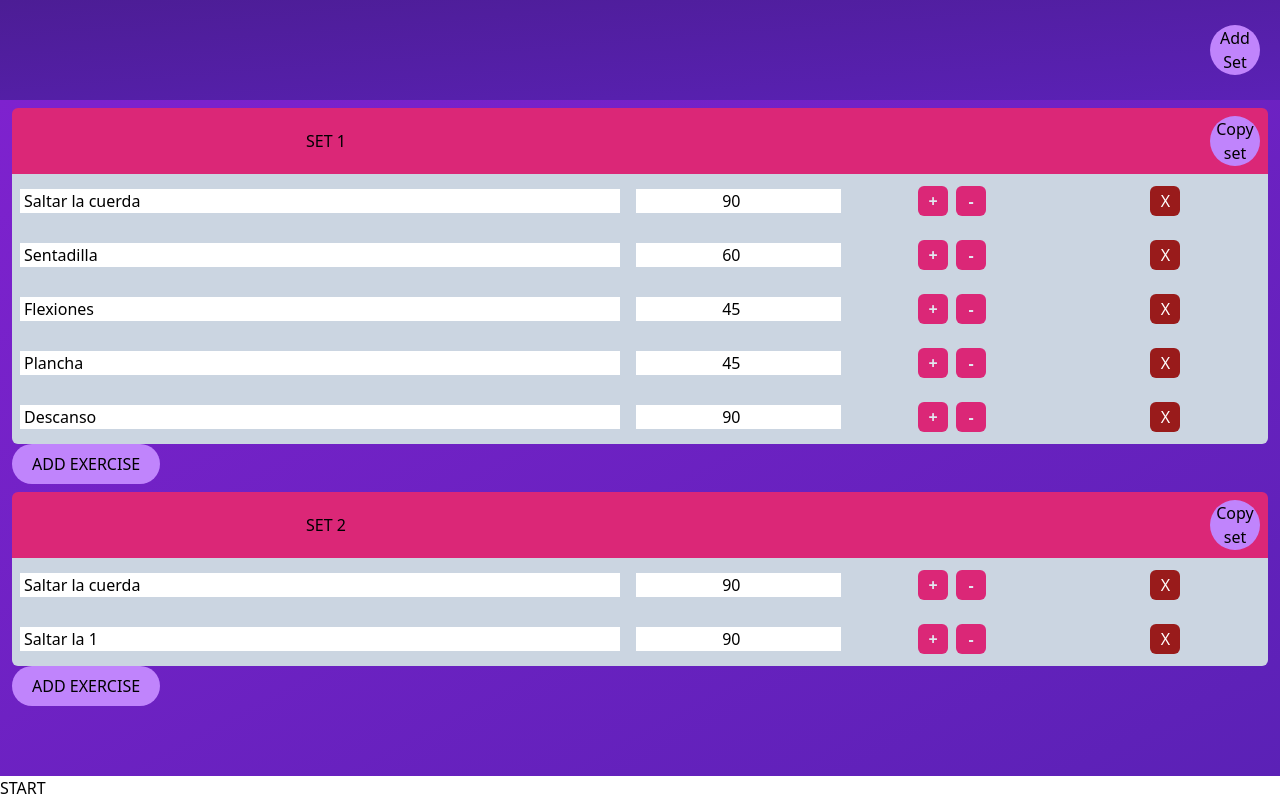
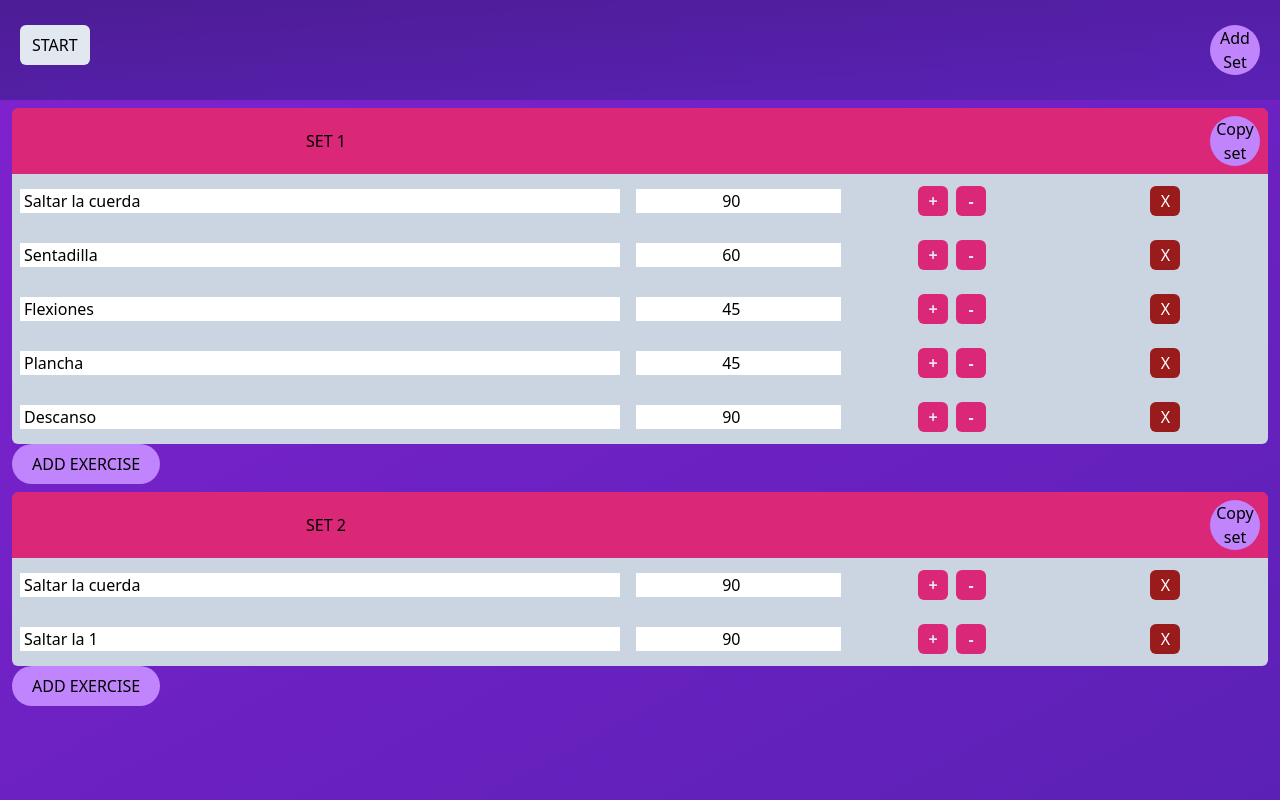
Before and after one commit to Fernandojbf123/fitness-music-2, a React (Vite) app: page / in a window 1280 px wide. Built offline with nearby package versions, Linux system fonts and the light colour scheme.

Commit message:
added form validation and error msg

```diff
--- a/src/App.jsx
+++ b/src/App.jsx
@@ -30,9 +30,7 @@ function App() {
         }
         </main>
 
-        <div>
-          <button className='btn'>{`START`}</button>
-        </div>
+
       </div>
   )
 }
--- a/src/components/errorMsg.jsx
+++ b/src/components/errorMsg.jsx
@@ -1,12 +1,8 @@
-import React, { useEffect } from 'react'
-import "../Styles/errorMsg.css"
-
-const ErrorMsg = ({errorMsg, isErrorActive}) => {
+const ErrorMsg = ({errorMsg}) => {
 
   return (
 
-    isErrorActive &&
-        <div className='errorMsg'>
+        <div className='m-1 p-2 text-slate-200 font-bold bg-red-800 rounded-md'>
             {errorMsg}
         </div>
   )
--- a/src/components/exerciseCard.jsx
+++ b/src/components/exerciseCard.jsx
@@ -8,7 +8,6 @@ const ExerciseCard = ({groupId}) =>  {
     const exercisesData = data.exercisesData.filter( exercise => exercise.groupId === groupId)
     const idx = data.sets.findIndex(set => set.id === groupId)
     const title = data.sets[idx].title;
-
 
     return (
         <div className='px-3'>
--- a/src/components/header.jsx
+++ b/src/components/header.jsx
@@ -1,16 +1,33 @@
 import useFitness from "../hooks/useFitness"
+import ErrorMsg from "./errorMsg"
 
 const Header = () => {
 
-  const {handleAddSet} = useFitness()
+  const {errorMsg, handleAddSet, checkIfInputsAreWriten} = useFitness()
+  return (
+    <header className='fixed w-full h-[100px] px-5 bg-gradient-to-br from-violet-900 to-violet-800 flex flex-col justify-center'>
 
-  return (
-    <header className='fixed w-full h-[100px] px-5 bg-gradient-to-br from-violet-900 to-violet-800 flex justify-end items-center'>
+        <div className="flex flex-row">
+          <div className="flex-1">
+            <button
+              className="px-3 py-2 bg-slate-200 rounded-md active:bg-pink-500 active:scale-90"
+              onClick={checkIfInputsAreWriten}
+              >{`START`}</button>
+          </div>
 
-        <button
-          className="w-[50px] h-[50px] text-center rounded-full bg-purple-400 active:scale-90"
-          onClick={handleAddSet}
-          >Add Set</button>
+          <button
+            className="w-[50px] h-[50px] text-center rounded-full bg-purple-400 active:scale-90"
+            onClick={handleAddSet}
+            >Add Set</button>
+        </div>
+
+        {errorMsg &&
+          <ErrorMsg
+            errorMsg={errorMsg}
+          />
+        }
+
+
 
     </header>
   )
--- a/src/context/fitnessProvider.jsx
+++ b/src/context/fitnessProvider.jsx
@@ -1,6 +1,6 @@
 import { createContext, useState } from "react";
 import { initialData } from "../exampleData";
-import { generateId } from "../helpers/helper";
+import { generateId, isBlank } from "../helpers/helper";
 const FitnessContext = createContext()
 
 const FitnessProvider = ({children}) => {
@@ -60,22 +60,12 @@ const FitnessProvider = ({children}) => {
       //   }
       // }
 
-      // function checkIfInputsAreWriten () {
-      //   let allFieldsValid = true;
-      //   let numberOfExercises = Object.keys(data.exercisesData).length
-      //   let exercisesKeys = Object.keys(data.exercisesData)
-      //   for (let i = 0; i< numberOfExercises; i++) {
-      //     if (!data.exercisesData[exercisesKeys[i]].isValid) {
-      //       allFieldsValid = false
-      //       return allFieldsValid
-      //     }
-      //   }
-      //   return allFieldsValid
-      // }
 
       const [data, setData] = useState(initialData)
       const [errorMsg, setErrorMsg] = useState("")
 
+
+      // **** Functions of CRUD exercises *****  //
       function handleAddSet() {
         console.log("adding set")
       }
@@ -97,6 +87,7 @@ const FitnessProvider = ({children}) => {
 
       }
 
+      //update exercise
       function handleUpdateExercise (e,id) {
         e.preventDefault()
         let copyExercisesData = data.exercisesData.map( exercise => {
@@ -114,6 +105,7 @@ const FitnessProvider = ({children}) => {
         setData(updatedData)
       }
 
+      //delete exercise
       function handleDeleteExercise(e, id, groupId){
         e.preventDefault()
 
@@ -130,7 +122,6 @@ const FitnessProvider = ({children}) => {
             setErrorMsg("There must be at least one exercise")
             return
           }
-          console.log(data)
           //verify that this is last exercise in the set (delete the set)
           if (data.sets[idx].exercisesId.length === 1 && data.sets.length>1) {
             updatedSets = data.sets.filter( set => set.id != groupId)
@@ -171,6 +162,7 @@ const FitnessProvider = ({children}) => {
         },100)
       }
 
+      //add exercise
       function handleAddExercise (e, groupId) {
 
         const newId = generateId();
@@ -202,8 +194,8 @@ const FitnessProvider = ({children}) => {
         setData(updatedData)
       }
 
+      //copy a set of exercise
       function handleCopySet (id) {
-        console.log(data)
         //find the number of the new set
         const numberOfSet = data.sets.length+1;
         // generate id for the new gruop of exercises
@@ -231,10 +223,37 @@ const FitnessProvider = ({children}) => {
           exercisesData: [...data.exercisesData, ...newExercisesDataWithNewIds],
           setsOrder: [...data.setsOrder, newGroupId]
         }
-        console.log(newData)
         setData(newData)
       }
 
+
+      //**** Functions to check forms ****//
+      function checkIfInputsAreWriten () {
+        const {exercisesData} = data;
+        let allFieldsValid = true;
+        let newExerciseData = exercisesData.map ( exercise => {
+          let exerciseCopy = {...exercise}
+          if (exerciseCopy.name == "" || isBlank(exerciseCopy.name) ||exerciseCopy.duration <15 ){
+            allFieldsValid = false
+            return exerciseCopy
+          }
+          exerciseCopy.isValid = true;
+          return exerciseCopy
+        })
+
+        if (!allFieldsValid){
+          setErrorMsg("All exercises field are mandatory")
+          setTimeout ( () =>{
+            setErrorMsg("")
+          },5000)
+          return
+        }
+
+        let newData = {...data}
+        newData.exercisesData = newExerciseData;
+        setData({...newData})
+        setErrorMsg("")
+      }
 
     return (
 
@@ -242,12 +261,14 @@ const FitnessProvider = ({children}) => {
             value={
               {
                 data,
+                errorMsg,
                 handleAddSet,
                 handleChangeExerciseDuration,
                 handleUpdateExercise,
                 handleDeleteExercise,
                 handleAddExercise,
-                handleCopySet
+                handleCopySet,
+                checkIfInputsAreWriten
               }}
         >
             {children}
--- a/src/helpers/helper.js
+++ b/src/helpers/helper.js
@@ -3,3 +3,7 @@ export function generateId(){
     const date   = Date.now().toString(36)
     return random + date;
 }
+
+export function isBlank(str) {
+    return (!str || /^\s*$/.test(str));
+}
```
